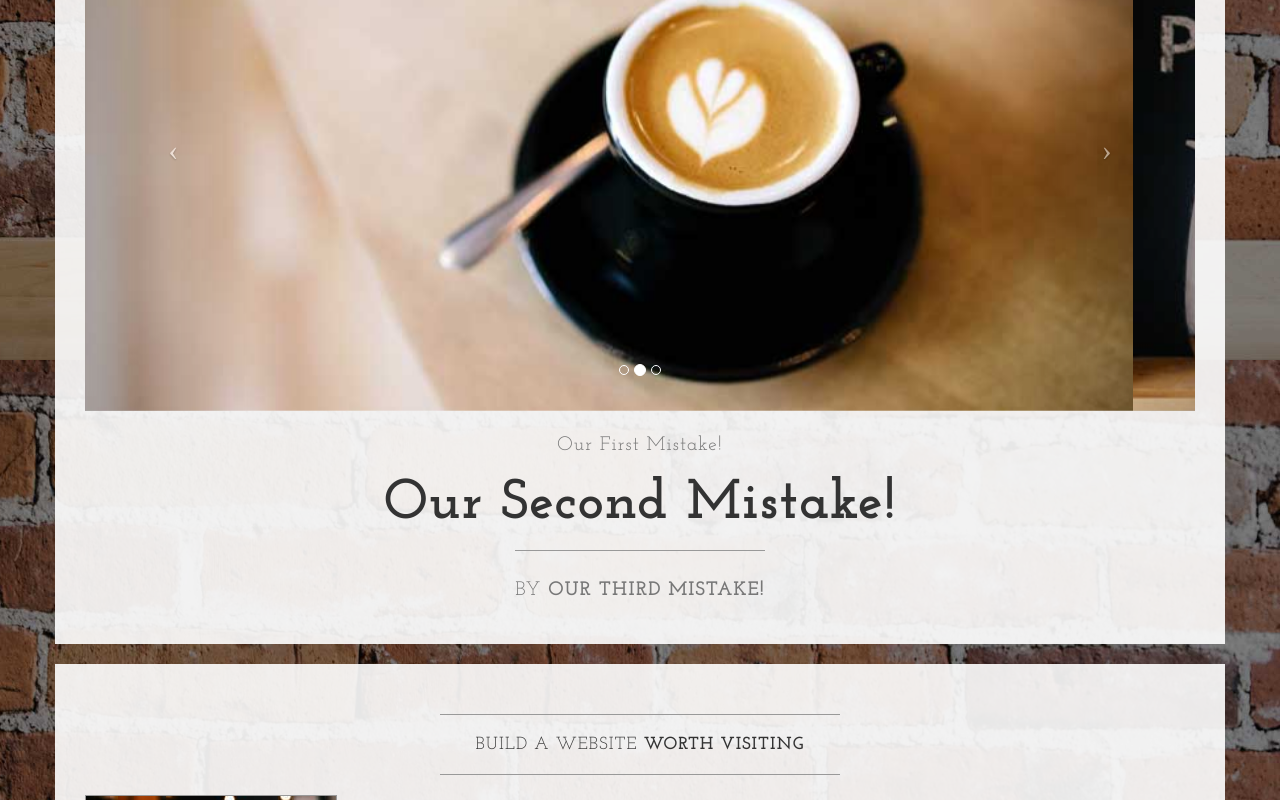
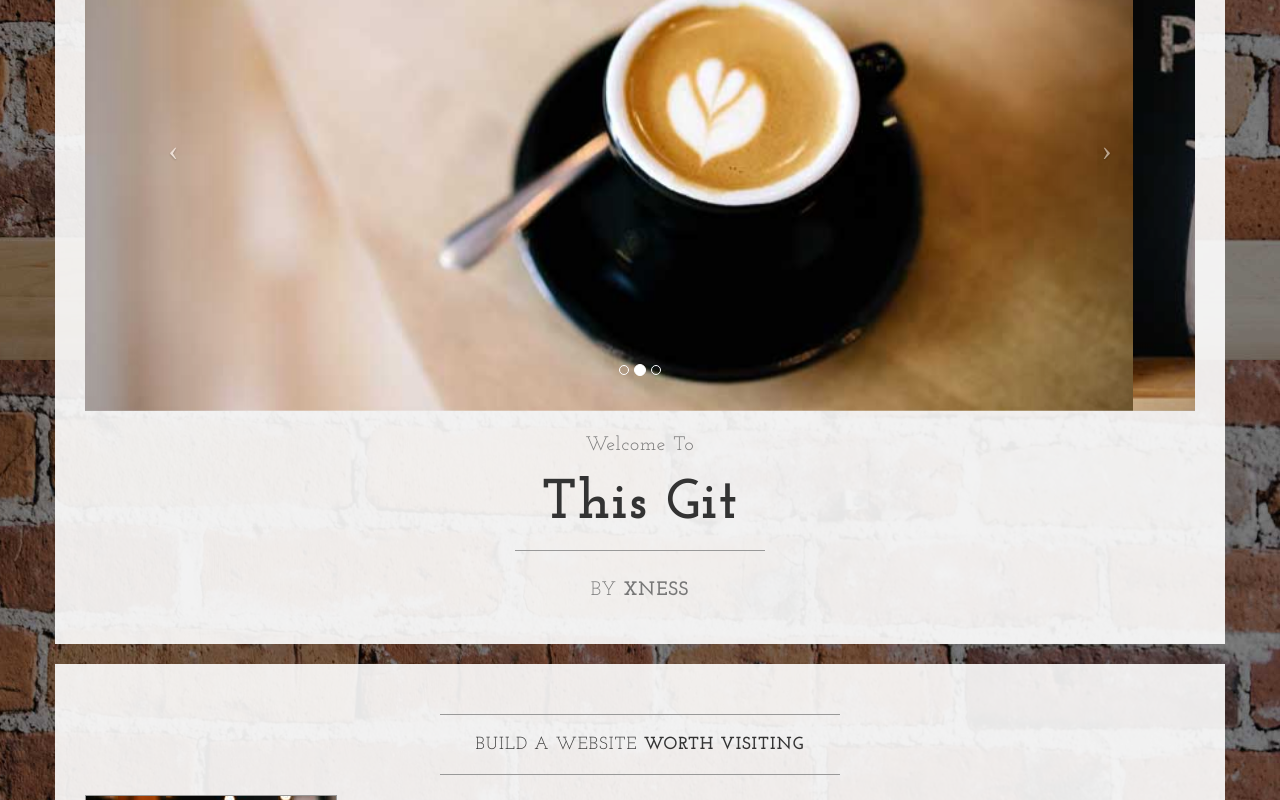
Before and after one commit to chtsebastian/LearnableGitCourse, a plain HTML site: page index.html in a window 1280 px wide. Shown: the part 440-1240 px from the top of the page. Drawn offline with nearby package versions, Linux system fonts and the light colour scheme.

Commit message:
Revert "committing our third mistake, we left the other two in place"
This reverts commit 4d7f83036cbe92d2a208bde84d1a24c452257f57.

```diff
--- a/index.html
+++ b/index.html
@@ -106,13 +106,13 @@
                         </a>
                     </div>
                     <h2 class="brand-before">
-                        <small>Our first Mistake!</small>
+                        <small>Welcome to</small>
                     </h2>
-                    <h1 class="brand-name">Our second mistake!</h1>
+                    <h1 class="brand-name">This Git</h1>
                     <hr class="tagline-divider">
                     <h2>
                         <small>By
-                            <strong>Our third mistake!</strong>
+                            <strong>xness</strong>
                         </small>
                     </h2>
                 </div>
```
